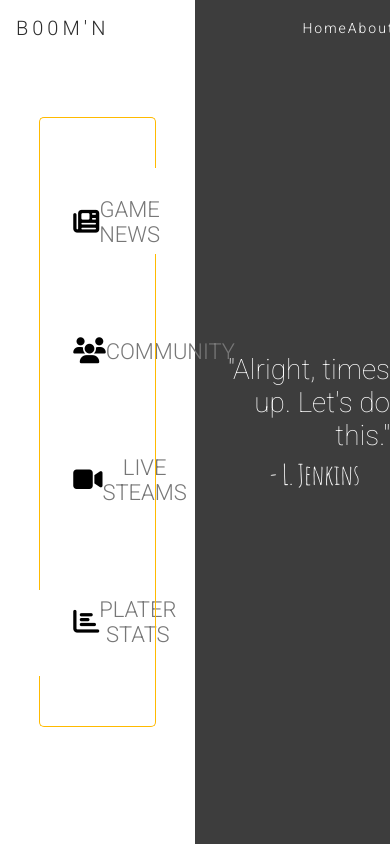
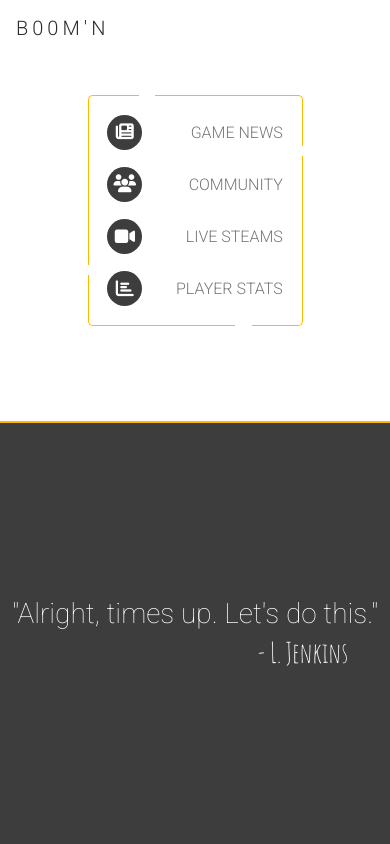
Before and after one commit to MNelson001/BoomN, an Angular app: page / in a window 390 px wide. Shown: the top 844 px of the page. Built offline with nearby package versions, Linux system fonts and the light colour scheme.

Commit message:
Added some more styling and scroll animation

```diff
--- a/package.json
+++ b/package.json
@@ -16,6 +16,7 @@
     "@angular/common": "~7.2.0",
     "@angular/compiler": "~7.2.0",
     "@angular/core": "~7.2.0",
+    "@angular/flex-layout": "^7.0.0-beta.24",
     "@angular/forms": "~7.2.0",
     "@angular/material": "^7.3.7",
     "@angular/platform-browser": "~7.2.0",
--- a/src/app/components/landing/landing.component.html
+++ b/src/app/components/landing/landing.component.html
@@ -1,8 +1,8 @@
 <div class="landing">
 
-  <section class="splash">
+  <section class="splash" fxLayout="row" fxLayout.xs="column">
 
-    <div class="splash-left">
+    <div [ngStyle.xs]="{'width':'100%'}" class="splash-left">
 
       <ul class="splash-left-list">
         <div class="splash-left-list-top-right"></div>
@@ -21,7 +21,7 @@
         </li>
         <li class="splash-left-list-item">
             <i class="fas fa-chart-bar"></i>
-            <p>Plater Stats</p>
+            <p>Player Stats</p>
         </li>
         <div class="splash-left-list-bottom-right"></div>
         <div class="splash-left-list-bottom-left"></div>
@@ -29,7 +29,7 @@
 
     </div>
 
-    <div class="splash-right">
+    <div [ngStyle.xs]="{'width':'100%'}" class="splash-right">
 
       <div class="splash-right-quote">
         <p>"Alright, times up. Let's do this."</p>
--- a/src/app/components/landing/landing.component.sass
+++ b/src/app/components/landing/landing.component.sass
@@ -26,6 +26,7 @@
                 width: 50%
                 border-radius: 5px
                 align-items: center
+                cursor: default
 
                 &-top-right
                     height: 50px
@@ -69,12 +70,20 @@
 
                 &-item
                     display: flex
-                    width: 50%
+                    width: 65%
                     align-items: center
                     justify-content: space-between
 
                     i
-                        font-size: 26px
+                        font-size: 18px
+                        background-color: #3d3d3d
+                        height: 35px
+                        width: 35px
+                        border-radius: 25px
+                        color: #ffffff
+                        display: flex
+                        justify-content: center
+                        align-items: center
 
                     p
                         font-family: 'Roboto', sans-serif
@@ -84,8 +93,8 @@
                         color: #777777
 
 
-
         &-right
+            border-top: 2px solid #ffba00
             width: 50%
             height: 100%
             background-color: #3d3d3d
@@ -99,13 +108,27 @@
                 color: #ffffff
                 font-size: 28px
                 text-align: right
+                cursor: default
 
                 p
                     margin: 5px 0px
 
                 .the_legend
-                    font-family: 'Amatic SC', cursive;
+                    font-family: 'Amatic SC', cursive
                     margin-right: 30px
+
+        @media screen and (max-width: 399px)
+            &-left, &-right
+                height: 50%
+
+                &-list
+                    height: 50%
+
+                    &-item
+                        width: 90%
+
+                        p
+                            font-size: 16px
 
     .about
         height: 100%
--- a/src/app/components/landing/landing.component.ts
+++ b/src/app/components/landing/landing.component.ts
@@ -1,4 +1,5 @@
 import { Component, OnInit } from '@angular/core';
+
 
 @Component({
   selector: 'app-landing',
--- a/src/app/components/navigation-drawer/navigation-drawer.component.html
+++ b/src/app/components/navigation-drawer/navigation-drawer.component.html
@@ -1,4 +1,4 @@
-<mat-toolbar class="nav-bar">
+<mat-toolbar class="nav-bar" id="nav">
   <p class="nav-bar-title">B00M'N</p>
 
   <ul class="nav-bar-items">
--- a/src/app/components/navigation-drawer/navigation-drawer.component.sass
+++ b/src/app/components/navigation-drawer/navigation-drawer.component.sass
@@ -3,6 +3,7 @@
     display: flex
     justify-content: space-between
     position: fixed
+    z-index: 1
 
     &-title
         font-family: 'Roboto', sans-serif
@@ -24,3 +25,15 @@
             font-weight: 300
             font-size: 14px
             color: #ffffff
+            width: 30%
+            text-align: center
+            border-bottom: 1px solid #ffffff
+
+            &:hover
+                background: #ffffff
+                color: #3d3d3d
+                cursor: pointer
+
+.textChange
+    .nav-bar-title
+        color: #ffffff
--- a/src/app/components/navigation-drawer/navigation-drawer.component.ts
+++ b/src/app/components/navigation-drawer/navigation-drawer.component.ts
@@ -1,4 +1,6 @@
-import { Component, OnInit } from '@angular/core';
+import { Component, HostListener, OnInit } from '@angular/core';
+
+declare const window: any;
 
 @Component({
   selector: 'app-navigation-drawer',
@@ -12,4 +14,20 @@ export class NavigationDrawerComponent implements OnInit {
   ngOnInit() {
   }
 
+  @HostListener("window:scroll", [])
+
+  onWindowScroll() {
+    const number = window.pageYOffset || document.documentElement.scrollTop || document.body.scrollTop || 0;
+    let nav = document.getElementById('nav')
+
+    if (number > 120) {
+      nav.style.background = "#000";
+      nav.classList.add('animated', 'fadeIn', 'textChange');
+
+    } else if (number < 120) {
+      nav.style.background = 'transparent';
+      nav.classList.remove('fadeIn', 'textChange');
+    }
+  }
+
 }
--- a/src/index.html
+++ b/src/index.html
@@ -4,6 +4,9 @@
   <meta charset="utf-8">
   <title>GridApp</title>
   <base href="/">
+
+  <!-- Animate CSS -->
+  <link rel="stylesheet" href="https://cdnjs.cloudflare.com/ajax/libs/animate.css/3.7.2/animate.min.css">
 
   <!-- FONT AWESOME -->
   <script src="https://kit.fontawesome.com/d3bdcd8296.js" crossorigin="anonymous"></script>
```
Also changed, not shown: src/app/modules/directives/directives.module.ts (added, +10 -0 lines), src/app/modules/his-dark-materials/his-dark-materials.module.ts (+7 -3 lines), 1 other file (tests, documents, lock files or other folders).
